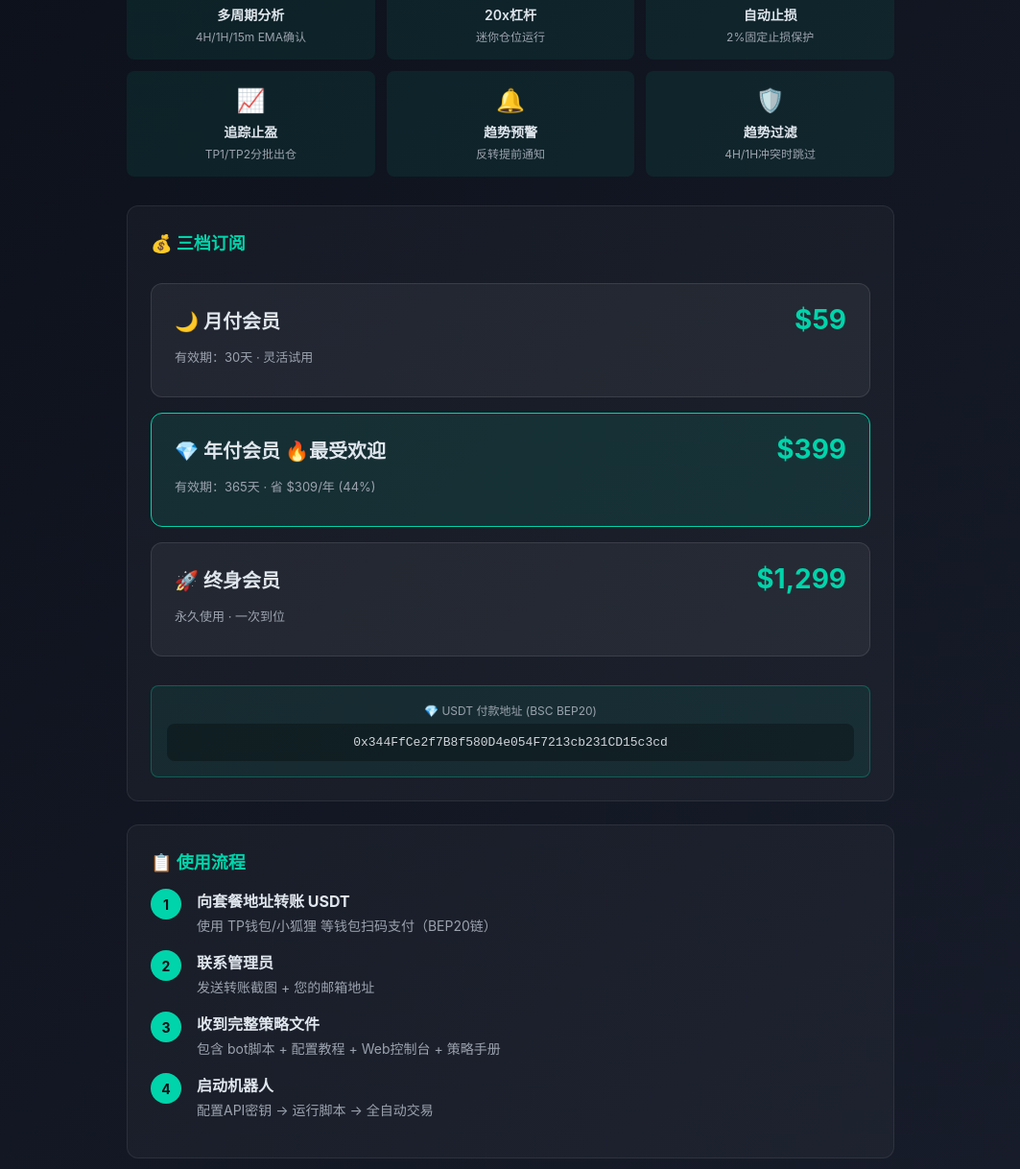
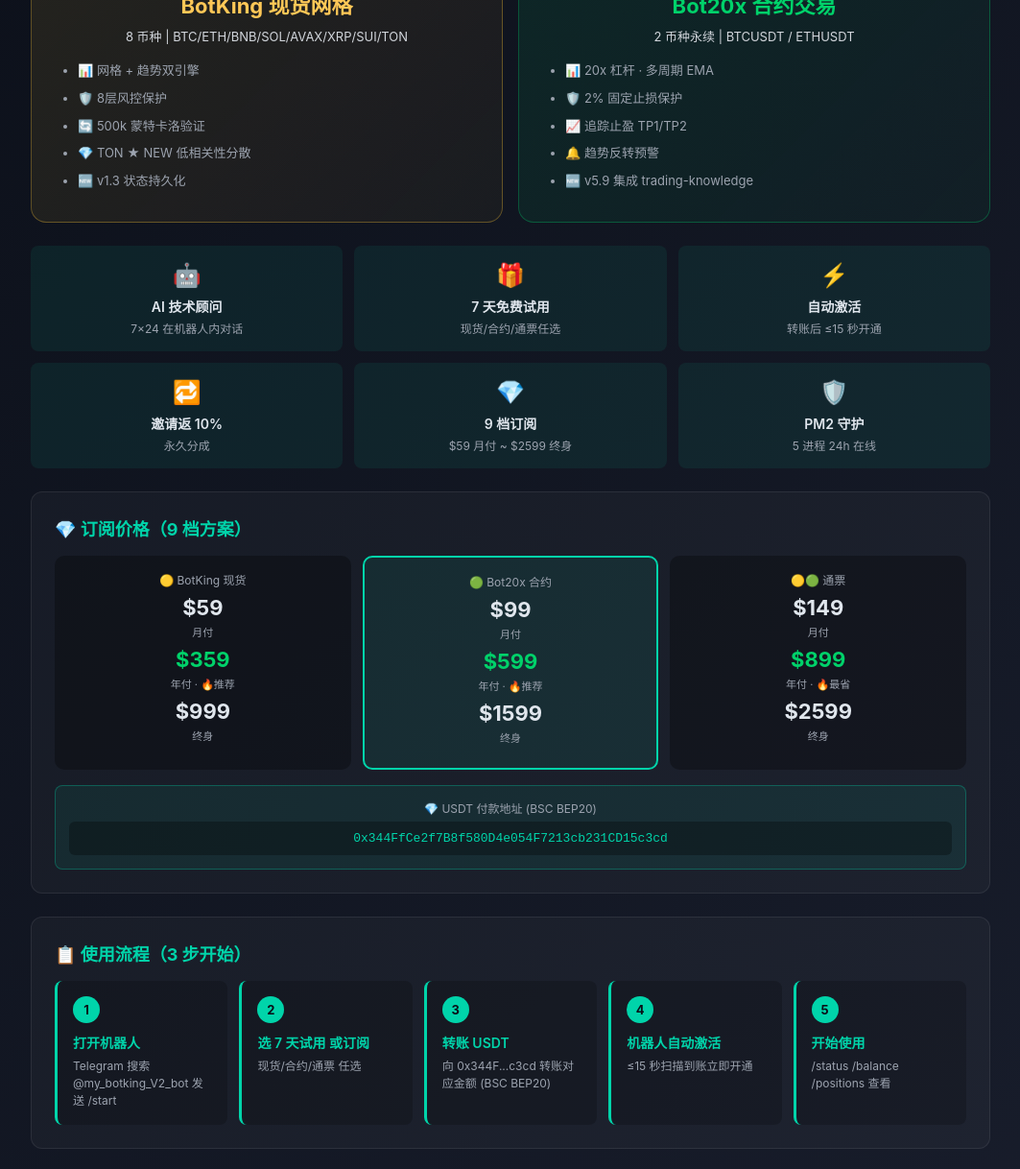
Before and after one commit to okbabybo/SpeedClaw-Bot20x-Skill, a plain HTML site: page docs/index.html in a window 1280 px wide. Shown: the part 626-1844 px from the top of the page at 96% size, without its empty margins (108-1171 px from the left). Drawn offline with Linux system fonts and the light colour scheme.

Commit message:
GitHub Pages 同步: 现货+合约双展示 + 9档订阅 + Telegram机器人链接
- 老版本只展示 BTC/ETH 合约，3 档旧价（$59/$399/$1299）
- 新版本：
  * 双产品卡片：🟡 BotKing 现货网格 + 🟢 Bot20x 合约
  * 9 档订阅价格完整展示（$59/$99/$149/$359/$599/$899/$999/$1599/$2599）
  * Telegram 机器人链接 https://t.me/my_botking_V2_bot
  * 5 步使用流程
  * 7 天试用 + AI 顾问 + 自动激活 卖点
  * 响应式布局（移动端友好）

```diff
--- a/docs/index.html
+++ b/docs/index.html
@@ -3,8 +3,8 @@
 <head>
 <meta charset="UTF-8">
 <meta name="viewport" content="width=device-width, initial-scale=1.0">
-<title>SpeedClaw Bot20× - BTC+ETH 永续合约量化交易机器人</title>
-<meta name="description" content="Binance USDT-M永续合约量化交易机器人，专注BTC和ETH，20x杠杆，多周期EMA确认，StochRSI信号，趋势反转预警">
+<title>🦞 SpeedClaw BotKing + Bot20x | 现货+合约量化交易机器人</title>
+<meta name="description" content="现货网格8币种 + 合约20倍杠杆，BTC/ETH 永续。AI技术顾问，7天免费试用，9档订阅方案。">
 <style>
 * { margin: 0; padding: 0; box-sizing: border-box; }
 body {
@@ -14,49 +14,97 @@
   color: #e0e6ed;
   padding: 20px;
 }
-.container { max-width: 800px; margin: 0 auto; }
-.header {
-  text-align: center;
-  padding: 40px 0;
-}
+.container { max-width: 1000px; margin: 0 auto; }
+.header { text-align: center; padding: 40px 0 20px; }
 .header h1 { color: #00d4aa; font-size: 36px; margin-bottom: 12px; }
-.header .subtitle { color: #9ca3af; font-size: 16px; margin-bottom: 16px; }
+.header .subtitle { color: #9ca3af; font-size: 16px; margin-bottom: 8px; }
 .header .desc { color: #d1d5db; font-size: 14px; }
 
-.hero {
-  background: rgba(0,212,170,0.1);
+.bot-hero {
+  background: linear-gradient(135deg, rgba(0,212,170,0.15) 0%, rgba(255,200,55,0.10) 100%);
   border: 1px solid rgba(0,212,170,0.3);
   border-radius: 16px;
-  padding: 32px;
+  padding: 24px 32px;
   text-align: center;
-  margin: 30px 0;
+  margin: 20px 0;
 }
-.hero h2 { color: #00d4aa; font-size: 24px; margin-bottom: 16px; }
-.hero p { color: #d1d5db; font-size: 15px; line-height: 1.7; }
+.bot-hero h2 { color: #00d4aa; font-size: 24px; margin-bottom: 12px; }
+.bot-hero p { color: #d1d5db; font-size: 15px; line-height: 1.7; margin: 6px 0; }
+.tg-link {
+  display: inline-block;
+  background: linear-gradient(90deg, #00d4aa, #0088cc);
+  color: white;
+  padding: 14px 36px;
+  border-radius: 12px;
+  font-size: 18px;
+  font-weight: 700;
+  text-decoration: none;
+  margin-top: 16px;
+  box-shadow: 0 4px 16px rgba(0,212,170,0.3);
+}
+.tg-link:hover { transform: translateY(-2px); box-shadow: 0 6px 20px rgba(0,212,170,0.5); }
 
-.coins {
+.products {
   display: grid;
   grid-template-columns: 1fr 1fr;
   gap: 16px;
-  margin: 20px 0;
+  margin: 24px 0;
 }
-.coin {
-  background: rgba(255,255,255,0.05);
-  border: 1px solid rgba(255,255,255,0.1);
-  border-radius: 12px;
-  padding: 20px;
+.product {
+  border-radius: 16px;
+  padding: 28px;
   text-align: center;
 }
-.coin-icon { font-size: 32px; margin-bottom: 8px; }
-.coin-name { font-size: 20px; font-weight: 700; color: #f0b90b; }
-.coin-name.eth { color: #627eea; }
-.coin-contract { color: #9ca3af; font-size: 13px; margin-top: 4px; }
+.product.spot {
+  background: linear-gradient(135deg, rgba(255,200,55,0.10) 0%, rgba(255,200,55,0.04) 100%);
+  border: 1px solid rgba(255,200,55,0.3);
+}
+.product.contract {
+  background: linear-gradient(135deg, rgba(0,210,106,0.10) 0%, rgba(0,210,106,0.04) 100%);
+  border: 1px solid rgba(0,210,106,0.3);
+}
+.product-icon { font-size: 48px; margin-bottom: 12px; }
+.product-name { font-size: 22px; font-weight: 700; margin-bottom: 8px; }
+.product.spot .product-name { color: #ffc857; }
+.product.contract .product-name { color: #00d26a; }
+.product-coins { color: #d1d5db; font-size: 13px; margin: 8px 0; }
+.product-features { color: #9ca3af; font-size: 13px; margin-top: 12px; line-height: 1.6; text-align: left; padding: 0 20px; }
+.product-features li { padding: 4px 0; }
+
+.section {
+  background: rgba(255,255,255,0.03);
+  border: 1px solid rgba(255,255,255,0.08);
+  border-radius: 12px;
+  padding: 24px;
+  margin: 24px 0;
+}
+.section h3 { color: #00d4aa; font-size: 18px; margin-bottom: 16px; }
+
+.pricing-grid {
+  display: grid;
+  grid-template-columns: repeat(3, 1fr);
+  gap: 12px;
+}
+.price-col {
+  background: rgba(0,0,0,0.3);
+  border-radius: 10px;
+  padding: 16px;
+  text-align: center;
+}
+.price-col.featured { border: 2px solid #00d4aa; background: rgba(0,212,170,0.08); }
+.price-col-title { color: #9ca3af; font-size: 12px; margin-bottom: 8px; }
+.price-col-name { font-size: 14px; font-weight: 600; margin-bottom: 12px; }
+.price-col.spot .price-col-name { color: #ffc857; }
+.price-col.contract .price-col-name { color: #00d26a; }
+.price-col.both .price-col-name { background: linear-gradient(90deg, #ffc857, #00d26a); -webkit-background-clip: text; -webkit-text-fill-color: transparent; }
+.price-col-price { font-size: 22px; font-weight: 700; color: #e0e6ed; margin-bottom: 4px; }
+.price-col-period { color: #9ca3af; font-size: 11px; }
 
 .features {
   display: grid;
   grid-template-columns: repeat(3, 1fr);
   gap: 12px;
-  margin: 30px 0;
+  margin: 24px 0;
 }
 .feature {
   background: rgba(0,212,170,0.08);
@@ -68,67 +116,45 @@
 .feature-name { font-size: 14px; font-weight: 600; }
 .feature-desc { color: #9ca3af; font-size: 12px; margin-top: 4px; }
 
-.tiers {
+.steps {
   display: grid;
-  gap: 16px;
-  margin: 30px 0;
+  grid-template-columns: repeat(5, 1fr);
+  gap: 12px;
+  counter-reset: step;
 }
-.tier {
-  background: rgba(255,255,255,0.05);
-  border: 1px solid rgba(255,255,255,0.1);
-  border-radius: 12px;
-  padding: 20px 24px;
+.step {
+  padding: 16px;
+  background: rgba(0,0,0,0.2);
+  border-radius: 8px;
+  border-left: 3px solid #00d4aa;
+  position: relative;
 }
-.tier-header { display: flex; justify-content: space-between; align-items: center; margin-bottom: 12px; }
-.tier-name { font-size: 20px; font-weight: 600; }
-.tier-price { font-size: 28px; color: #00d4aa; font-weight: 700; }
-.tier-address {
-  background: rgba(0,0,0,0.3);
-  padding: 12px 16px;
-  border-radius: 8px;
-  font-size: 13px;
-  color: #d1d5db;
-  word-break: break-all;
-  font-family: monospace;
+.step::before {
+  counter-increment: step;
+  content: counter(step);
+  background: #00d4aa;
+  color: #0a0e17;
+  width: 28px; height: 28px;
+  border-radius: 50%;
+  display: flex; align-items: center; justify-content: center;
+  font-weight: 700; font-size: 13px;
+  margin-bottom: 10px;
+}
+.step-title { color: #00d4aa; font-weight: 600; font-size: 14px; margin-bottom: 6px; }
+.step-desc { color: #9ca3af; font-size: 12px; line-height: 1.5; }
+
+@media (max-width: 768px) {
+  .products { grid-template-columns: 1fr; }
+  .pricing-grid { grid-template-columns: 1fr; }
+  .steps { grid-template-columns: 1fr 1fr; }
+  .features { grid-template-columns: 1fr 1fr; }
 }
 
-.section {
-  background: rgba(255,255,255,0.03);
-  border: 1px solid rgba(255,255,255,0.08);
-  border-radius: 12px;
-  padding: 24px;
-  margin: 24px 0;
-}
-.section h3 { color: #00d4aa; font-size: 18px; margin-bottom: 16px; }
-.steps { counter-reset: step; }
-.step {
-  display: flex;
-  align-items: flex-start;
-  margin: 16px 0;
-  gap: 16px;
-}
-.step-num {
-  width: 32px;
-  height: 32px;
-  background: #00d4aa;
-  color: #0a0e17;
-  border-radius: 50%;
-  display: flex;
-  align-items: center;
-  justify-content: center;
-  font-weight: 700;
-  font-size: 14px;
-  flex-shrink: 0;
-}
-.step-content { flex: 1; }
-.step-content strong { display: block; margin-bottom: 4px; }
-.step-content span { color: #9ca3af; font-size: 14px; }
-
-.contact {
+.contact-grid {
   display: grid;
   grid-template-columns: 1fr 1fr;
   gap: 16px;
-  margin-top: 24px;
+  margin-top: 20px;
 }
 .contact-card {
   background: rgba(255,255,255,0.05);
@@ -137,9 +163,10 @@
   padding: 20px;
   text-align: center;
 }
-.contact-icon { font-size: 32px; margin-bottom: 8px; }
+.contact-icon { font-size: 28px; margin-bottom: 8px; }
 .contact-label { color: #9ca3af; font-size: 13px; margin-bottom: 4px; }
 .contact-value { color: #00d4aa; font-size: 16px; font-weight: 600; }
+.contact-value a { color: #00d4aa; text-decoration: none; }
 
 .risk {
   background: rgba(239,68,68,0.1);
@@ -158,145 +185,177 @@
   color: #6b7280;
   font-size: 13px;
 }
-
-@media (max-width: 600px) {
-  .features { grid-template-columns: 1fr 1fr; }
-  .contact { grid-template-columns: 1fr; }
-  .coins { grid-template-columns: 1fr; }
-}
+.footer a { color: #00d4aa; text-decoration: none; }
 </style>
 </head>
 <body>
 <div class="container">
+
 <div class="header">
-    <h1>🦞 SpeedClaw Bot20×</h1>
-    <div class="subtitle">BTC + ETH 永续合约量化交易机器人</div>
-    <div class="desc">Binance USDT-M · 20x杠杆 · 多周期EMA确认 · StochRSI信号 · 趋势反转预警</div>
+  <h1>🦞 SpeedClaw 现货 + 合约量化机器人</h1>
+  <p class="subtitle">现货网格 + 合约20倍杠杆 | AI技术顾问 | 7天免费试用</p>
+  <p class="desc">Binance USDT-M · 8币种现货 + BTC/ETH 永续合约 · 9档订阅方案</p>
 </div>
 
-  <div class="hero">
-    <h2>🎯 交易品种</h2>
-    <div class="coins">
-      <div class="coin">
-        <div class="coin-icon">₿</div>
-        <div class="coin-name">BTC</div>
-        <div class="coin-contract">BTCUSDT 永续合约</div>
-        <div style="color:#9ca3af;font-size:12px;margin-top:8px;">流动性最强，波动稳定</div>
+<div class="bot-hero">
+  <h2>🚀 立即使用机器人</h2>
+  <p>Telegram 搜索 <strong>@my_botking_V2_bot</strong></p>
+  <p>发送 <code style="background:rgba(0,0,0,0.4);padding:4px 8px;border-radius:4px;color:#ffc857;">/start</code> → 选 7天试用 或 直接订阅</p>
+  <a href="https://t.me/my_botking_V2_bot" class="tg-link" target="_blank">👉 打开 BotKing V2</a>
+  <p style="margin-top:14px;font-size:13px;color:#9ca3af;">现货 + 合约 + 通票 任选 | AI 全程自动化</p>
 </div>
-      <div class="coin">
-        <div class="coin-icon">Ξ</div>
-        <div class="coin-name eth">ETH</div>
-        <div class="coin-contract">ETHUSDT 永续合约</div>
-        <div style="color:#9ca3af;font-size:12px;margin-top:8px;">波动更大，机会更多</div>
+
+<div class="products">
+  <div class="product spot">
+    <div class="product-icon">🟡</div>
+    <div class="product-name">BotKing 现货网格</div>
+    <div class="product-coins">8 币种 | BTC/ETH/BNB/SOL/AVAX/XRP/SUI/TON</div>
+    <ul class="product-features">
+      <li>📊 网格 + 趋势双引擎</li>
+      <li>🛡️ 8层风控保护</li>
+      <li>🔄 500k 蒙特卡洛验证</li>
+      <li>💎 TON ★ NEW 低相关性分散</li>
+      <li>🆕 v1.3 状态持久化</li>
+    </ul>
   </div>
+
+  <div class="product contract">
+    <div class="product-icon">🟢</div>
+    <div class="product-name">Bot20x 合约交易</div>
+    <div class="product-coins">2 币种永续 | BTCUSDT / ETHUSDT</div>
+    <ul class="product-features">
+      <li>📊 20x 杠杆 · 多周期 EMA</li>
+      <li>🛡️ 2% 固定止损保护</li>
+      <li>📈 追踪止盈 TP1/TP2</li>
+      <li>🔔 趋势反转预警</li>
+      <li>🆕 v5.9 集成 trading-knowledge</li>
+    </ul>
   </div>
 </div>
 
 <div class="features">
   <div class="feature">
-      <div class="feature-icon">📊</div>
-      <div class="feature-name">多周期分析</div>
-      <div class="feature-desc">4H/1H/15m EMA确认</div>
+    <div class="feature-icon">🤖</div>
+    <div class="feature-name">AI 技术顾问</div>
+    <div class="feature-desc">7×24 在机器人内对话</div>
+  </div>
+  <div class="feature">
+    <div class="feature-icon">🎁</div>
+    <div class="feature-name">7 天免费试用</div>
+    <div class="feature-desc">现货/合约/通票任选</div>
   </div>
   <div class="feature">
     <div class="feature-icon">⚡</div>
-      <div class="feature-name">20x杠杆</div>
-      <div class="feature-desc">迷你仓位运行</div>
+    <div class="feature-name">自动激活</div>
+    <div class="feature-desc">转账后 ≤15 秒开通</div>
   </div>
   <div class="feature">
-      <div class="feature-icon">🔒</div>
-      <div class="feature-name">自动止损</div>
-      <div class="feature-desc">2%固定止损保护</div>
+    <div class="feature-icon">🔁</div>
+    <div class="feature-name">邀请返 10%</div>
+    <div class="feature-desc">永久分成</div>
   </div>
   <div class="feature">
-      <div class="feature-icon">📈</div>
-      <div class="feature-name">追踪止盈</div>
-      <div class="feature-desc">TP1/TP2分批出仓</div>
-    </div>
-    <div class="feature">
-      <div class="feature-icon">🔔</div>
-      <div class="feature-name">趋势预警</div>
-      <div class="feature-desc">反转提前通知</div>
+    <div class="feature-icon">💎</div>
+    <div class="feature-name">9 档订阅</div>
+    <div class="feature-desc">$59 月付 ~ $2599 终身</div>
   </div>
   <div class="feature">
     <div class="feature-icon">🛡️</div>
-      <div class="feature-name">趋势过滤</div>
-      <div class="feature-desc">4H/1H冲突时跳过</div>
+    <div class="feature-name">PM2 守护</div>
+    <div class="feature-desc">5 进程 24h 在线</div>
   </div>
 </div>
 
 <div class="section">
-    <h3>💰 三档订阅</h3>
-    <div class="tiers">
-      <div class="tier">
-        <div class="tier-header">
-          <span class="tier-name">🌙 月付会员</span>
-          <span class="tier-price">$59</span>
+  <h3>💎 订阅价格（9 档方案）</h3>
+  <div class="pricing-grid">
+    <div class="price-col spot">
+      <div class="price-col-title">🟡 BotKing 现货</div>
+      <div style="margin:8px 0;">
+        <div class="price-col-price">$59</div>
+        <div class="price-col-period">月付</div>
       </div>
-        <div style="color:#9ca3af;font-size:13px;margin-bottom:12px;">有效期：30天 · 灵活试用</div>
+      <div style="margin:8px 0;">
+        <div class="price-col-price" style="color:#00d26a;">$359</div>
+        <div class="price-col-period">年付 · 🔥推荐</div>
       </div>
-      <div class="tier" style="border-color:#00d4aa;background:rgba(0,212,170,0.1);">
-        <div class="tier-header">
-          <span class="tier-name">💎 年付会员 🔥最受欢迎</span>
-          <span class="tier-price">$399</span>
-        </div>
-        <div style="color:#9ca3af;font-size:13px;margin-bottom:12px;">有效期：365天 · 省 $309/年 (44%)</div>
-      </div>
-      <div class="tier">
-        <div class="tier-header">
-          <span class="tier-name">🚀 终身会员</span>
-          <span class="tier-price">$1,299</span>
-        </div>
-        <div style="color:#9ca3af;font-size:13px;margin-bottom:12px;">永久使用 · 一次到位</div>
+      <div style="margin:8px 0;">
+        <div class="price-col-price">$999</div>
+        <div class="price-col-period">终身</div>
       </div>
     </div>
-    <div style="margin-top:20px;padding:16px;background:rgba(0,212,170,0.08);border:1px solid rgba(0,212,170,0.3);border-radius:8px;text-align:center;">
+
+    <div class="price-col contract featured">
+      <div class="price-col-title">🟢 Bot20x 合约</div>
+      <div style="margin:8px 0;">
+        <div class="price-col-price">$99</div>
+        <div class="price-col-period">月付</div>
+      </div>
+      <div style="margin:8px 0;">
+        <div class="price-col-price" style="color:#00d26a;">$599</div>
+        <div class="price-col-period">年付 · 🔥推荐</div>
+      </div>
+      <div style="margin:8px 0;">
+        <div class="price-col-price">$1599</div>
+        <div class="price-col-period">终身</div>
+      </div>
+    </div>
+
+    <div class="price-col both">
+      <div class="price-col-title">🟡🟢 通票</div>
+      <div style="margin:8px 0;">
+        <div class="price-col-price">$149</div>
+        <div class="price-col-period">月付</div>
+      </div>
+      <div style="margin:8px 0;">
+        <div class="price-col-price" style="color:#00d26a;">$899</div>
+        <div class="price-col-period">年付 · 🔥最省</div>
+      </div>
+      <div style="margin:8px 0;">
+        <div class="price-col-price">$2599</div>
+        <div class="price-col-period">终身</div>
+      </div>
+    </div>
+  </div>
+  <div style="margin-top:16px;padding:14px;background:rgba(0,212,170,0.08);border:1px solid rgba(0,212,170,0.3);border-radius:8px;text-align:center;">
     <div style="color:#9ca3af;font-size:12px;margin-bottom:6px;">💎 USDT 付款地址 (BSC BEP20)</div>
-      <div class="tier-address">0x344FfCe2f7B8f580D4e054F7213cb231CD15c3cd</div>
+    <div style="background:rgba(0,0,0,0.3);padding:10px 14px;border-radius:6px;font-size:13px;color:#00d4aa;word-break:break-all;font-family:monospace;">0x344FfCe2f7B8f580D4e054F7213cb231CD15c3cd</div>
   </div>
 </div>
 
 <div class="section">
-    <h3>📋 使用流程</h3>
+  <h3>📋 使用流程（3 步开始）</h3>
   <div class="steps">
     <div class="step">
-        <div class="step-num">1</div>
-        <div class="step-content">
-          <strong>向套餐地址转账 USDT</strong>
-          <span>使用 TP钱包/小狐狸 等钱包扫码支付（BEP20链）</span>
-        </div>
+      <div class="step-title">打开机器人</div>
+      <div class="step-desc">Telegram 搜索 @my_botking_V2_bot 发送 /start</div>
     </div>
     <div class="step">
-        <div class="step-num">2</div>
-        <div class="step-content">
-          <strong>联系管理员</strong>
-          <span>发送转账截图 + 您的邮箱地址</span>
-        </div>
+      <div class="step-title">选 7 天试用 或订阅</div>
+      <div class="step-desc">现货/合约/通票 任选</div>
     </div>
     <div class="step">
-        <div class="step-num">3</div>
-        <div class="step-content">
-          <strong>收到完整策略文件</strong>
-          <span>包含 bot脚本 + 配置教程 + Web控制台 + 策略手册</span>
-        </div>
+      <div class="step-title">转账 USDT</div>
+      <div class="step-desc">向 0x344F...c3cd 转账对应金额 (BSC BEP20)</div>
     </div>
     <div class="step">
-        <div class="step-num">4</div>
-        <div class="step-content">
-          <strong>启动机器人</strong>
-          <span>配置API密钥 → 运行脚本 → 全自动交易</span>
+      <div class="step-title">机器人自动激活</div>
+      <div class="step-desc">≤15 秒扫描到账立即开通</div>
     </div>
+    <div class="step">
+      <div class="step-title">开始使用</div>
+      <div class="step-desc">/status /balance /positions 查看</div>
     </div>
   </div>
 </div>
 
 <div class="section">
   <h3>📬 联系方式</h3>
-    <div class="contact">
+  <div class="contact-grid">
     <div class="contact-card">
       <div class="contact-icon">💬</div>
-        <div class="contact-label">Telegram</div>
-        <div class="contact-value">@okbobox</div>
+      <div class="contact-label">Telegram 机器人</div>
+      <div class="contact-value"><a href="https://t.me/my_botking_V2_bot" target="_blank">@my_botking_V2_bot</a></div>
     </div>
     <div class="contact-card">
       <div class="contact-icon">📧</div>
@@ -310,13 +369,16 @@
   <div class="risk-title">⚠️ 风险提示</div>
   <div class="risk-text">
     本项目仅供学习和研究使用。实盘交易存在风险，请确保充分理解策略后再使用。
-      20x杠杆具有高风险，可能导致本金损失。建议使用闲钱操作，并持续监控策略运行状态。
+    20x 杠杆具有高风险，可能导致本金损失。建议使用闲钱操作，并持续监控策略运行状态。
   </div>
 </div>
 
 <div class="footer">
-    <p>SpeedClaw Bot20× v5.2 · BTC + ETH 永续合约量化交易</p>
-    <p style="margin-top:8px;"><a href="botking.html" style="color:#00d4aa;text-decoration:none;">🦞 BotKing v1.3 现货版</a> · GitHub: github.com/okbabybo/SpeedClaw-Bot20x-Skill</p>
+  <p>🦞 SpeedClaw BotKing v1.3 + Bot20x v5.9 · 现货+合约量化交易</p>
+  <p style="margin-top:8px;">
+    <a href="botking.html">BotKing v1.3 现货版详细</a> ·
+    GitHub: <a href="https://github.com/okbabybo/SpeedClaw-Bot20x-Skill" target="_blank">okbabybo/SpeedClaw-Bot20x-Skill</a>
+  </p>
 </div>
 </div>
 </body>
```
Lines whose indentation alone changed are shown as unchanged.
